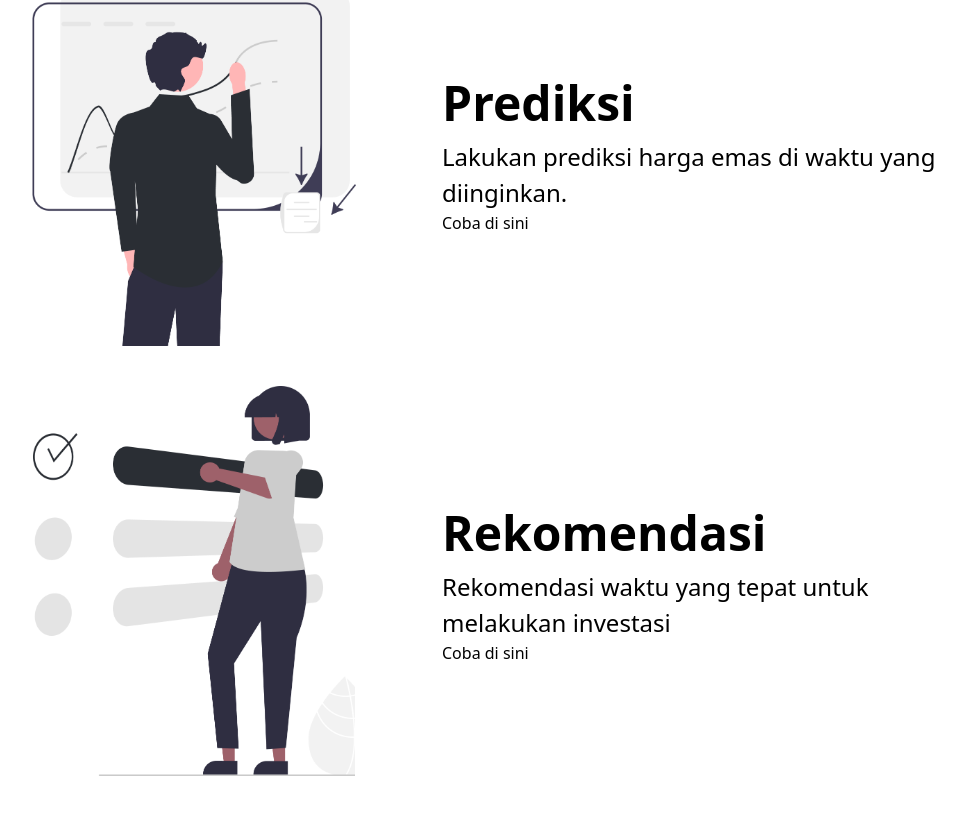
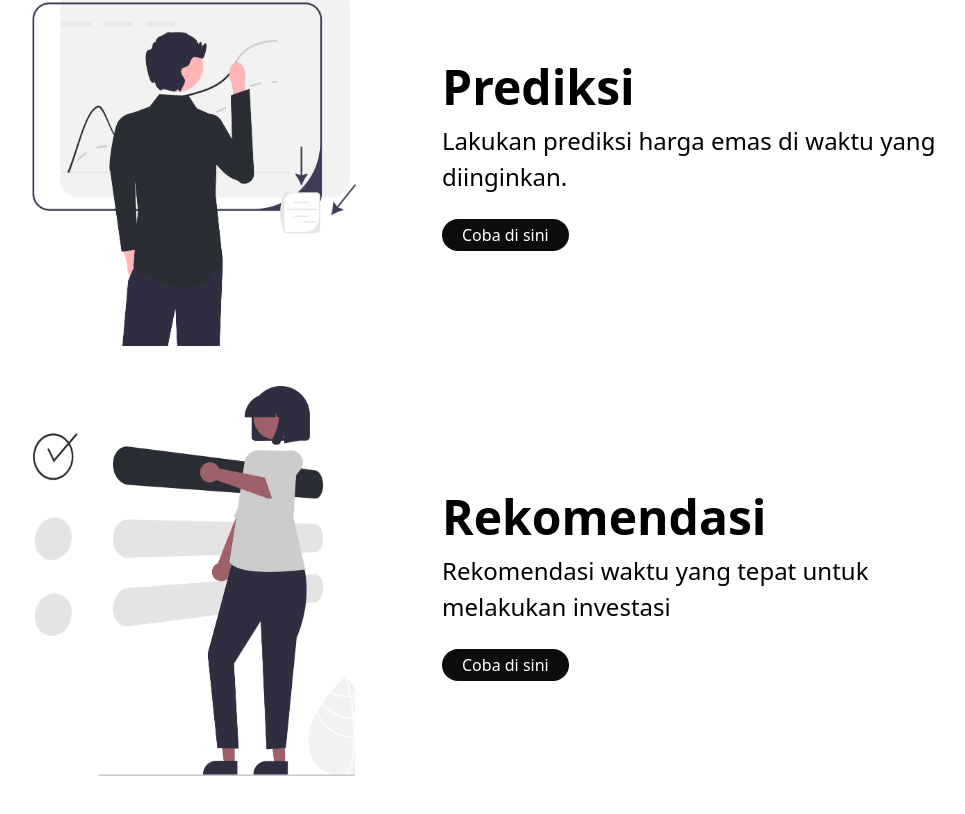
Before and after one commit to Bejo-Group/goldy-FE, a React (Create React App) app in the folder goldy/: page / in a window 1280 px wide. Shown: the part 624-1438 px from the top of the page, without its empty margins (198-1163 px from the left). Built offline with nearby package versions, Linux system fonts and the light colour scheme.

Commit message:
Styling button on homepage

```diff
--- a/goldy/src/components/ToPrediksi.jsx
+++ b/goldy/src/components/ToPrediksi.jsx
@@ -15,7 +15,7 @@ function ToPrediksi() {
             <p className='font-bold text-h-xl'>Prediksi</p>
             <p className='text-h-md'>Lakukan prediksi harga emas di waktu yang diinginkan.</p>
             {/* BUTTON FARHAN */}
-            <button>Coba di sini</button>
+            <button className='text-white bg-black px-5 py-1 mt-6 justify-center rounded-2xl hover:bg-darkgray hover:text-lightgray'>Coba di sini</button>
         </div>
     </div>
   )
--- a/goldy/src/components/ToRekomendasi.jsx
+++ b/goldy/src/components/ToRekomendasi.jsx
@@ -15,7 +15,7 @@ function ToRekomendasi() {
             <p className='font-bold text-h-xl'>Rekomendasi</p>
             <p className='text-h-md'>Rekomendasi waktu yang tepat untuk melakukan investasi</p>
             {/* BUTTON FARHAN */}
-            <button>Coba di sini</button>
+            <button className='text-white bg-black px-5 py-1 mt-6 justify-center rounded-2xl hover:bg-darkgray hover:text-lightgray'>Coba di sini</button>
         </div>
     </div>
   )
```
